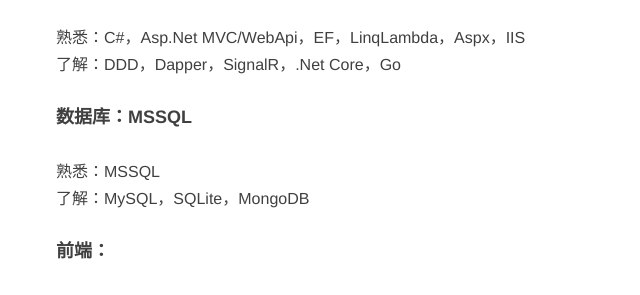
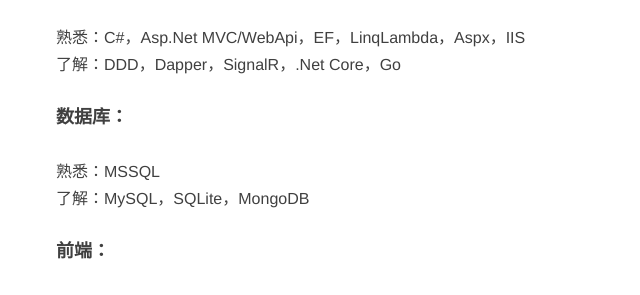
Before and after one commit to hqpsoft/hqpsoft.github.io, a Jekyll site: the page built from _posts/2016-05-18-Resume.md, in a window 1280 px wide and 900 px high, scrolled down 3941 px. Shown: the part 153-448 px from the top of the window, without its empty margins (209-849 px from the left). Built offline with Jekyll 4.4.1, drawn with Linux system fonts in a browser that asks for light colours; nearby versions of some CDN libraries; comment, search, counter and statistics services are not loaded.

Commit message:
Update 2016-05-18-Resume.md

```diff
--- a/_posts/2016-05-18-Resume.md
+++ b/_posts/2016-05-18-Resume.md
@@ -122,7 +122,7 @@
 熟悉：C#，Asp.Net MVC/WebApi，EF，LinqLambda，Aspx，IIS
 了解：DDD，Dapper，SignalR，.Net Core，Go
 
-#### 数据库：MSSQL
+#### 数据库：
 熟悉：MSSQL
 了解：MySQL，SQLite，MongoDB
 
```
